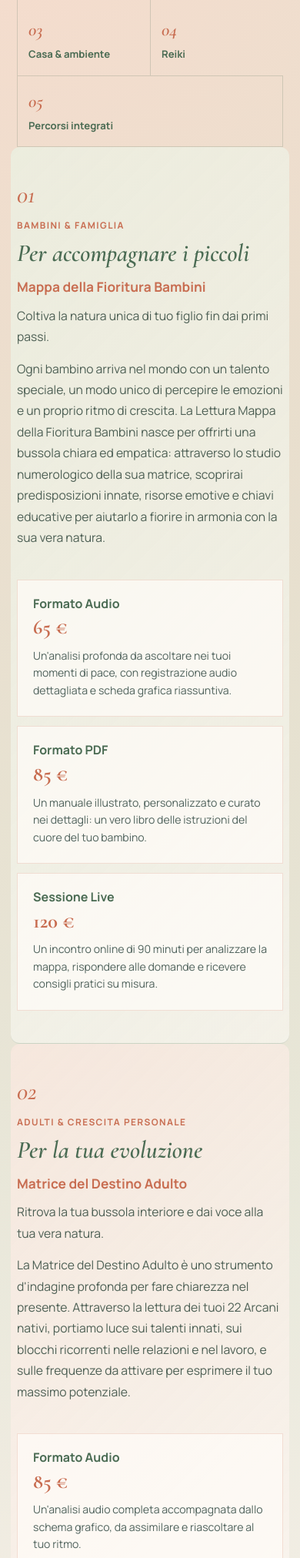
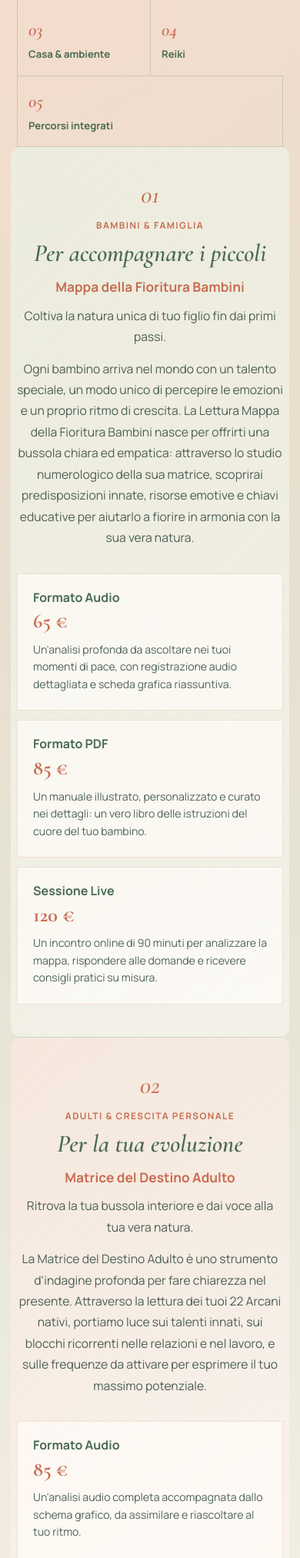
Before and after one commit to davideCappe/MappaDellaFioritura, a web app: page /servizi.html in a window 390 px wide. Shown: the part 482-2506 px from the top of the page at 77% size. Run offline with its HTML, style and script files only (its server is not run), Linux system fonts and the light colour scheme; data that the repository does not hold is empty.

Commit message:
Refactor service section layout to improve responsiveness and alignment

```diff
--- a/styles/servizi.css
+++ b/styles/servizi.css
@@ -110,10 +110,7 @@
 }
 
 .service-section {
-  display: grid;
-  grid-template-columns: minmax(220px, 0.72fr) minmax(0, 1.28fr);
-  gap: clamp(28px, 6vw, 72px);
-  align-items: start;
+  display: block;
   padding: clamp(44px, 6vw, 72px) 0;
   border-bottom: 1px solid var(--about-rule);
 }
@@ -132,7 +129,8 @@
 
 .service-section-heading {
   max-width: 760px;
-  margin: 0;
+  margin: 0 auto 32px;
+  text-align: center;
 }
 
 .service-section-heading .service-number {
@@ -177,7 +175,7 @@
 
 .service-section > .offer-grid,
 .service-section > .integrated-options {
-  grid-column: 2;
+  width: 100%;
 }
 
 .offer-grid-two {
@@ -240,7 +238,7 @@
 }
 
 .service-section-integrated .service-section-heading {
-  grid-column: 1;
+  max-width: 760px;
 }
 
 /* Alterna posizione e atmosfera cromatica, come le card della home. */
@@ -267,21 +265,6 @@
 .service-section:nth-child(5) {
   border-radius: var(--radius-card);
   background: linear-gradient(135deg, rgba(248, 226, 217, 0.64), rgba(255, 252, 249, 0.52));
-}
-
-.service-section:nth-child(even) {
-  grid-template-columns: minmax(0, 1.28fr) minmax(220px, 0.72fr);
-}
-
-.service-section:nth-child(even) > .service-section-heading {
-  grid-column: 2;
-  grid-row: 1;
-}
-
-.service-section:nth-child(even) > .offer-grid,
-.service-section:nth-child(even) > .integrated-options {
-  grid-column: 1;
-  grid-row: 1;
 }
 
 .integrated-option {
@@ -468,20 +451,7 @@
   }
 
   .service-section {
-    grid-template-columns: 1fr;
-    gap: 26px;
     padding: 42px 8px;
-  }
-
-  .service-section:nth-child(even) {
-    grid-template-columns: 1fr;
-  }
-
-  .service-section:nth-child(even) > .service-section-heading,
-  .service-section:nth-child(even) > .offer-grid,
-  .service-section:nth-child(even) > .integrated-options {
-    grid-column: auto;
-    grid-row: auto;
   }
 
   .service-section > .offer-grid,
```
